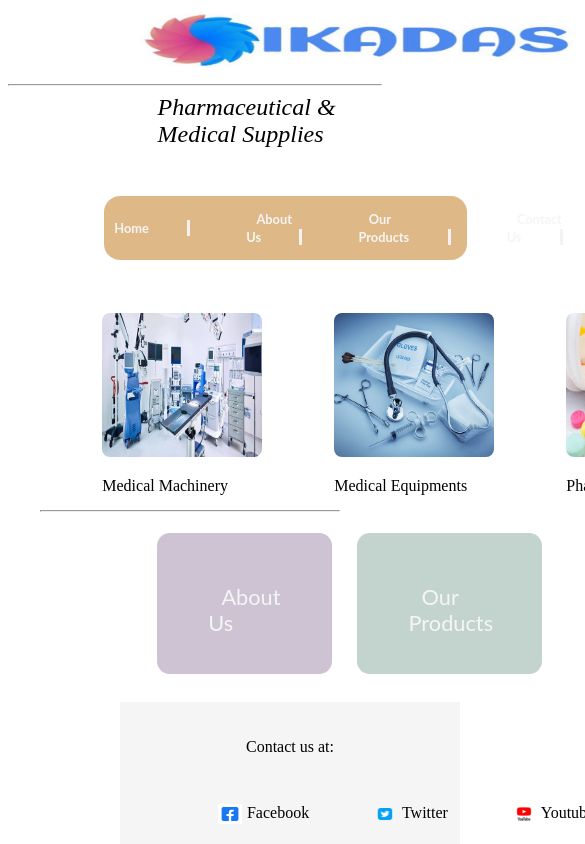
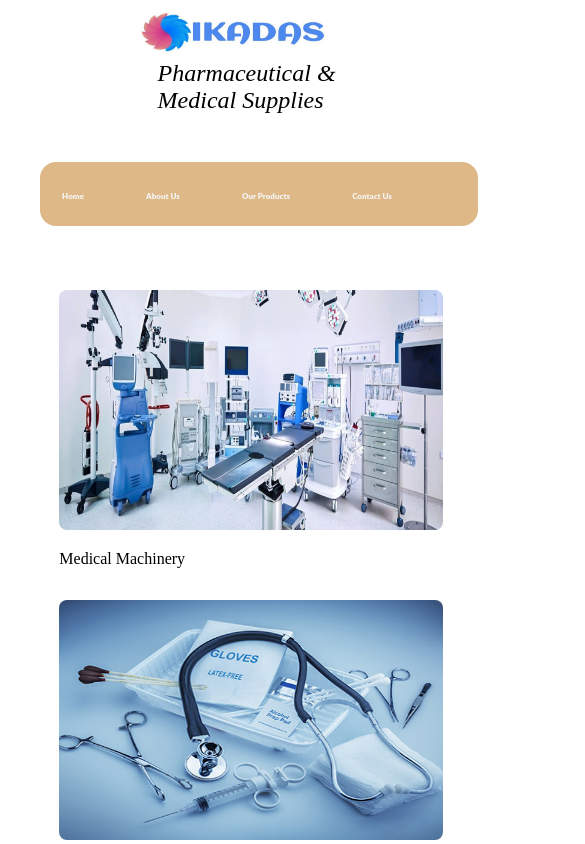
Before and after one commit to Lester-Nafwa/Akidas-web, a React (Create React App) app: page / in a window 390 px wide. Shown: the top 844 px of the page, 585 px wide, since content can reach past the window. Built offline with nearby package versions, Linux system fonts and the light colour scheme.

Commit message:
phone responsiveness

```diff
--- a/src/App.css
+++ b/src/App.css
@@ -15,3 +15,15 @@
   font-style: oblique;
   font-size: 1.5em;
 }
+@media(max-width:400px){
+  .img-prof {
+    height: 3em;
+    border-radius: 9em;
+    margin-left: 35%;
+    width: 50%;
+  }
+  hr{
+    display: none;
+  }
+
+}
--- a/src/pages/About/about.css
+++ b/src/pages/About/about.css
@@ -121,7 +121,7 @@
   width: 18em;
   height: 7em;
 }
-@media  (max-width: 1100px) {
+@media (max-width: 1100px) {
   .our-client-details {
     margin-left: 0.5em;
     line-height: 1.8em;
@@ -140,10 +140,9 @@
   }
   .about-item {
     width: 73%;
-
   }
 }
-@media (max-width:900px){
+@media (max-width: 900px) {
   .client-img {
     width: 15em;
     height: 5em;
@@ -153,10 +152,47 @@
   }
   .soma {
     font-size: 0.8em;
-  text-align:end;
+    text-align: end;
   }
-.ameed{
+  .ameed {
     font-size: 0.8em;
-  text-align:end;
+    text-align: end;
   }
 }
+@media (max-width: 400px) {
+  .about-item {
+    margin-left: 2em;
+  }
+  .mgt-area {
+    flex-direction: column;
+  }
+  .adawe-title {
+    margin-left: 1em;
+  }
+  .mgt-img {
+    margin-left: 1em;
+  }
+  .partner-details {
+    margin-top: 2em;
+  }
+  .client-list {
+    text-align: start;
+    flex-direction: column;
+    align-self: start;
+  }
+  .client-img {
+    width: 20em;
+    height: 8em;
+    border-radius: 0.2em;
+  }
+  .tex-client {
+    text-align: start;
+  }
+  .ameed {
+    /* font-size: 0.8em; */
+    text-align: start;
+  }
+  .soma {
+    text-align: start;
+  }
+}
--- a/src/pages/About/about.jsx
+++ b/src/pages/About/about.jsx
@@ -82,7 +82,7 @@ const About = () => {
                   </div>
                   <div>
                     {" "}
-                    <span> MEDIPARK DIAGNOSTICS</span>
+                    <span className="tex-client"> MEDIPARK DIAGNOSTICS</span>
                   </div>
                 </div>
                 <div className="soma">
@@ -92,7 +92,7 @@ const About = () => {
                   </div>
                   <div>
                     {" "}
-                    <span> SOMALI SUDANESE HOSPITAL</span>
+                    <span className="tex-client"> SOMALI SUDANESE HOSPITAL</span>
                   </div>
                 </div>
                 <div className="ameed">
@@ -103,7 +103,7 @@ const About = () => {
 
                   <div>
                     {" "}
-                    <span>AMEEN MEDICAL EMERGENCY AMBULANCE SERVICES</span>
+                    <span className="tex-client">AMEEN MEDICAL EMERGENCY AMBULANCE SERVICES</span>
                   </div>
                 </div>
               </div>
--- a/src/pages/Contacts/contacts.css
+++ b/src/pages/Contacts/contacts.css
@@ -128,3 +128,27 @@ textarea {
     padding-right: 3em;
   }
 }
+@media (max-width: 400px) {
+  .contact-section {
+    flex-direction: column;
+    margin-left: 0;
+    width: 120%;
+    padding: 1em;
+  }
+  .contact-form {
+    width: 100%;
+    padding-right: 0;
+  }
+  form {
+    width: 100%;
+  }
+  input {
+    width: 80%;
+  }
+  textarea {
+    width: 85%;
+  }
+  .contact-submit{
+    width: 90%;
+  }
+}
--- a/src/pages/Home/home.css
+++ b/src/pages/Home/home.css
@@ -167,3 +167,58 @@
   width:30%;
 }
 }
+@media(max-width:400px){
+  .scroll-img {
+    margin-left: 1%;
+    height: 10em;
+    width: 100%;
+    display: flex;
+  flex-direction:column;
+  gap: 2em;
+}
+.gallery {
+  margin-left: 2em;
+  display: flex;
+  flex-direction:column;
+  gap: 2em;
+  width: 100%;
+
+}
+.currosel-img {
+  height: 15em;
+  width: 24em;
+  gap: 4em;
+}
+.home-elemets{
+  margin-top: 45em;
+  margin-left: 0.1em;
+ }
+ .about-home{
+  margin-left: 0.3em;
+ width: 100%;
+ }
+ .about-product{
+  margin-left: 0em;
+ width: 30%;
+ }
+ .item-home {
+  margin-left: 0.8em;
+  gap:2em;
+ }
+
+  .footer {
+    background-color: whitesmoke;
+    padding: 20px;
+    text-align: center;
+    margin-left: 1em;
+    width: 120%;
+}
+.socia-handle {
+  display: flex;
+  margin-left: 18%;
+  gap: 1em;
+  margin-top: 3em;
+}
+
+
+}
--- a/src/pages/Home/home.jsx
+++ b/src/pages/Home/home.jsx
@@ -49,7 +49,7 @@ const Home = () => {
 
         <div className="item-home">
           <a href="/about" className="about-home">
-            <span className="about-home-text">About Us</span>
+            <span className="about-home-text">About </span>
           </a>
           <a href="/product" className="about-product">
             <span className="about-home-text">Our Products</span>
--- a/src/pages/Items/items.css
+++ b/src/pages/Items/items.css
@@ -60,3 +60,28 @@
   font-size: 0.7em;
 }
  }
+ @media(max-width:400px){
+
+  .items-items {
+    height: 0em;
+    width:0em;
+    background: none;
+    align-items: center;
+    padding-top: 0.5em;
+    padding-bottom: 5em;
+  font-size: 0.9em;
+}
+.items-text{
+  display: none;
+}
+.general-items{
+  flex-direction: column;
+}
+.img-itesss {
+  height: 15em;
+  width: 15em;
+}
+.item-details{
+  margin-bottom: 2em;
+}
+ }
--- a/src/pages/Items/items.jsx
+++ b/src/pages/Items/items.jsx
@@ -21,7 +21,7 @@ const Items = () => {
         >
           <span className="items-text">BİMED MC-150</span>
           <br />
-          <span className="items-text">Dermatology</span>
+          <span className="items-text-1">Dermatology</span>
         </div>
         <div
           className={`items-items ${
@@ -31,7 +31,7 @@ const Items = () => {
         >
         <span className="items-text">BİMED MC-120</span>
           <br />
-          <span className="items-text">Gynecology</span>
+          <span className="items-tex-1t">Gynecology</span>
         </div>
         <div
           className={`items-items ${
@@ -41,7 +41,7 @@ const Items = () => {
         >
         <span className="items-text">BİMED MC-120-A</span>
           <br />
-          <span className="items-text">Gynecology</span>
+          <span className="items-text-1">Gynecology</span>
         </div>
         <div
           className={`items-items ${
@@ -51,7 +51,7 @@ const Items = () => {
         >
          <span className="items-text">UNIVERSAL</span>
           <br />
-          <span className="items-text">Ophthalmology</span>
+          <span className="items-text-1">Ophthalmology</span>
         </div>
       </div>
       {selectedSegment && (
--- a/src/pages/Navigations /nav.css
+++ b/src/pages/Navigations /nav.css
@@ -76,3 +76,32 @@
 
 }
 }
+@media(max-width:400px)
+{
+  .dashboard {
+    display: flex;
+    width: 100%;
+    gap: 2em;
+    margin-top: 3em;
+    background: burlywood;
+    height: 4em;
+    align-items: center;
+    padding-right: 4em;
+
+    margin-left: 2em;
+    justify-content:safe;
+    text-decoration: none;
+  }
+  .dashboard-item a {
+    padding-left: 1em;
+    border:none;
+    padding-right: 1em;
+    font-family: lato;
+    font-weight: 900;
+    color: whitesmoke;
+    text-decoration: none;
+    font-size: 0.5em;
+
+}
+
+}
--- a/src/pages/Products/product.css
+++ b/src/pages/Products/product.css
@@ -47,3 +47,32 @@
     gap:10em;
   }
 }
+@media(max-width:400px){
+
+.product-sect{
+  margin-left: 1.8em;
+  width: 110%;
+  padding-left: 0.1em;
+  height: 100%;
+
+}
+.bimed-sect{
+  margin-left: 0.1em;
+}
+.itesm{
+  margin-left: 0;
+}
+.others-pro{
+  margin-top: 1em;
+}
+.other-products{
+  margin-left: 0;
+  flex-direction: column;
+}
+
+.other-pro-title {
+  width: 20em;
+  margin-bottom: 2em;
+  margin-top: 2em;
+}
+}
--- a/src/pages/Products/product.jsx
+++ b/src/pages/Products/product.jsx
@@ -12,14 +12,16 @@ const Products = () => {
               {" "}
               <span>BIMED Products</span>
             </div>
-
-            <Items />
+            <div className="itesm">
+              <Items />
+            </div>
           </div>
           <hr />
-          <div><span>Other Medical Supplies</span></div>
+          <div className="others-pro">
+            <span>Other Medical Supplies</span>
+          </div>
           <div className="other-products">
-
-          <div className="other-pro-title">
+            <div className="other-pro-title">
               {" "}
               <span>Medical Supplies</span>
             </div>
```
Lines whose indentation alone changed are shown as unchanged.
